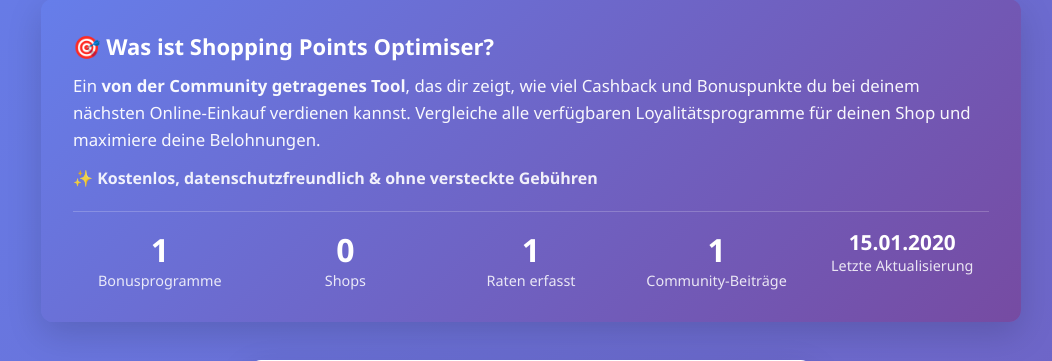
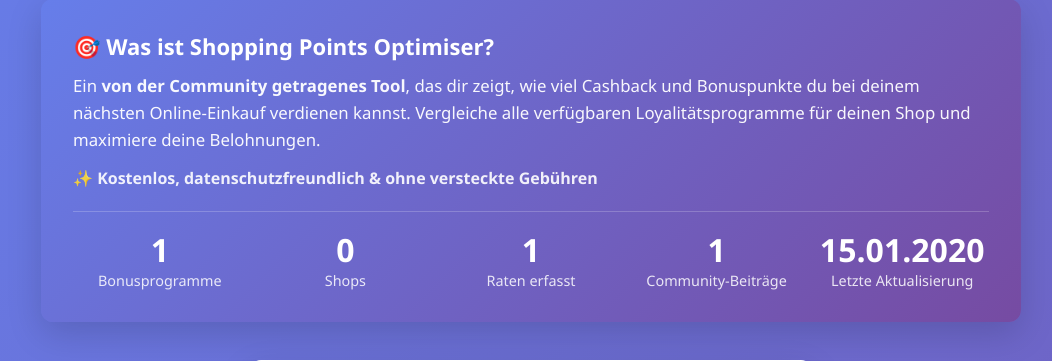
Before and after one commit to kduchrow/shopping_points_optimiser, a Flask app: page / in a window 1280 px wide. Shown: the part 81-442 px from the top of the page, without its empty margins (109-1161 px from the left). Run offline with Flask 3, Linux system fonts and the light colour scheme; tables that the repository leaves empty hold one stand-in row (values such as "Sample post"); some libraries are stand-ins or nearby versions.

Commit message:
fix: align last update label with other KPI labels

```diff
--- a/templates/index.html
+++ b/templates/index.html
@@ -32,7 +32,7 @@
     </div>
     {% if last_update_text %}
     <div style="text-align: center;">
-      <div style="font-size: 1.3em; font-weight: bold; color: white;">{{ last_update_text }}</div>
+      <div style="font-size: 2em; font-weight: bold; color: white;">{{ last_update_text }}</div>
       <div style="font-size: 0.9em; color: rgba(255,255,255,0.85);">Letzte Aktualisierung</div>
     </div>
     {% endif %}
```
